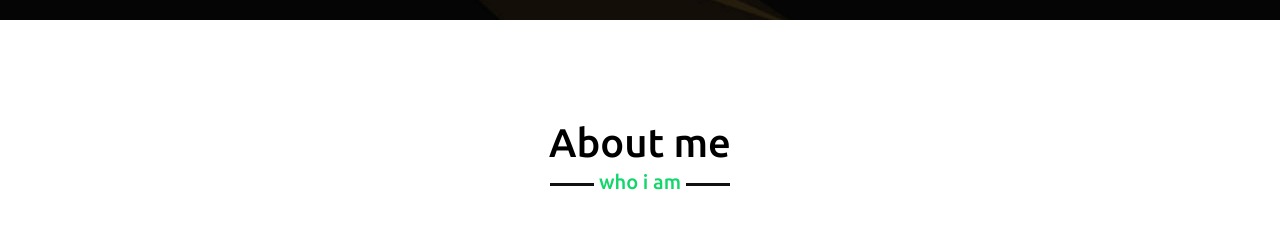
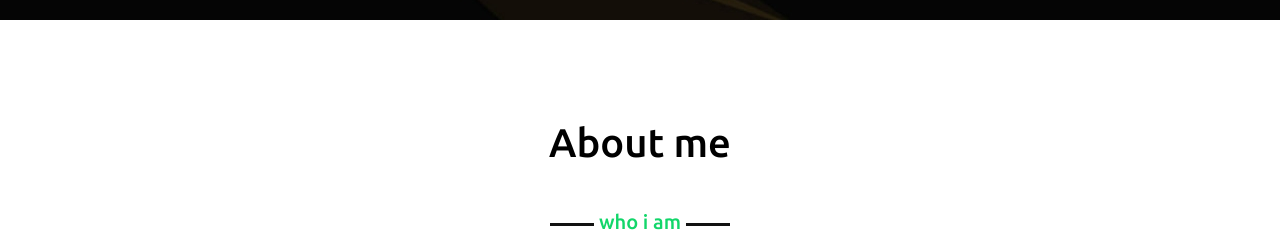
Before and after one commit to Zhaagu/Page, a plain HTML site: page index.html in a window 1280 px wide. Shown: the part 780-1023 px from the top of the page. Drawn offline with nearby package versions, Linux system fonts and the light colour scheme; grey boxes are pictures that could not be loaded.

Commit message:
Update style.css

```diff
--- a/style.css
+++ b/style.css
@@ -90,7 +90,7 @@ section .title{
     font-size: 40px;
     font-weight: 500;
     margin-bottom: 60px;
-    padding-bottom: 20px;
+    padding-bottom: 60px;
     font-family: 'Ubuntu', sans-serif;
 }
 section .title::before{
```
